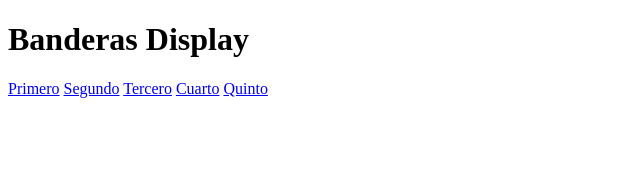
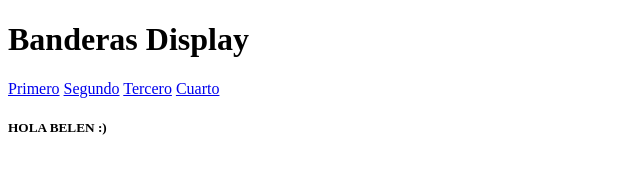
Before and after one commit to devdevi/-Banderas_Display, a plain HTML site: page index.html in a window 1280 px wide. Shown: the whole page, without its empty margins (0-640 px from the left). Drawn offline with Linux system fonts and the light colour scheme.

Commit message:
correcion index

```diff
--- a/index.html
+++ b/index.html
@@ -9,6 +9,6 @@
 	<a href="index2.html" target='_blank'>Segundo</a>
 	<a href="index3.html" target='_blank'>Tercero</a>
 	<a href="index4.html" target='_blank'>Cuarto</a>
-	<a href="index5.html" target='_blank'>Quinto</a>
+	<h5>HOLA BELEN :)</h5>
 </body>
 </html>
```
